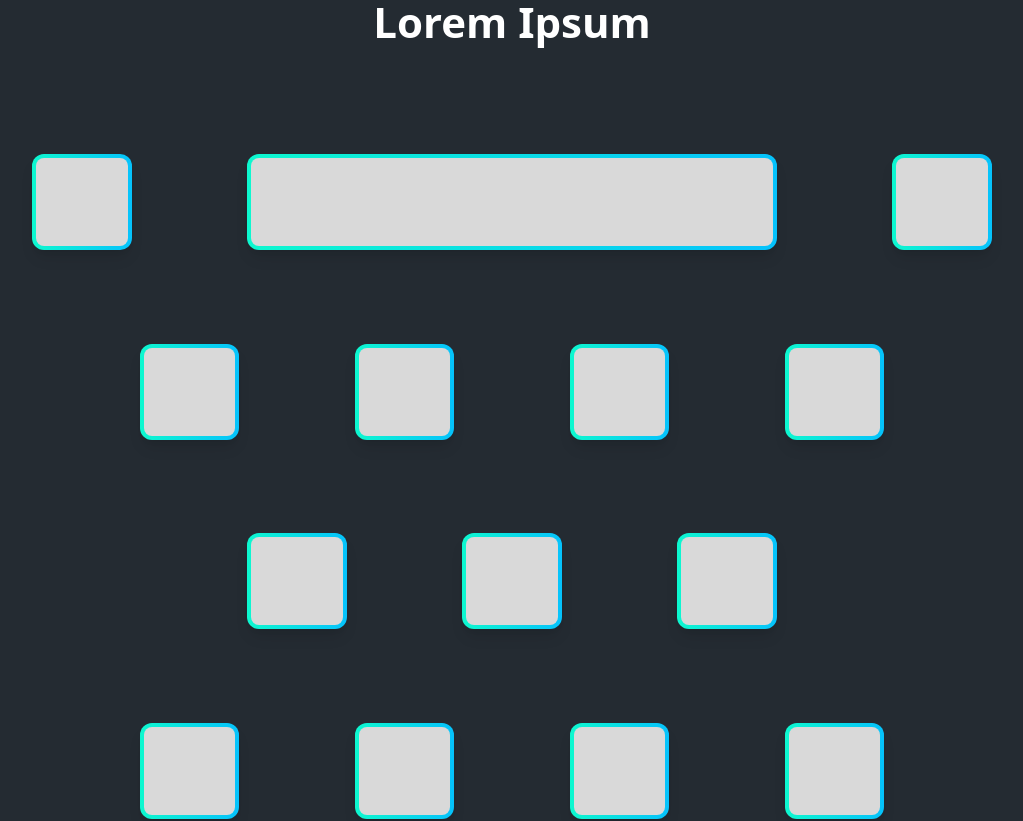
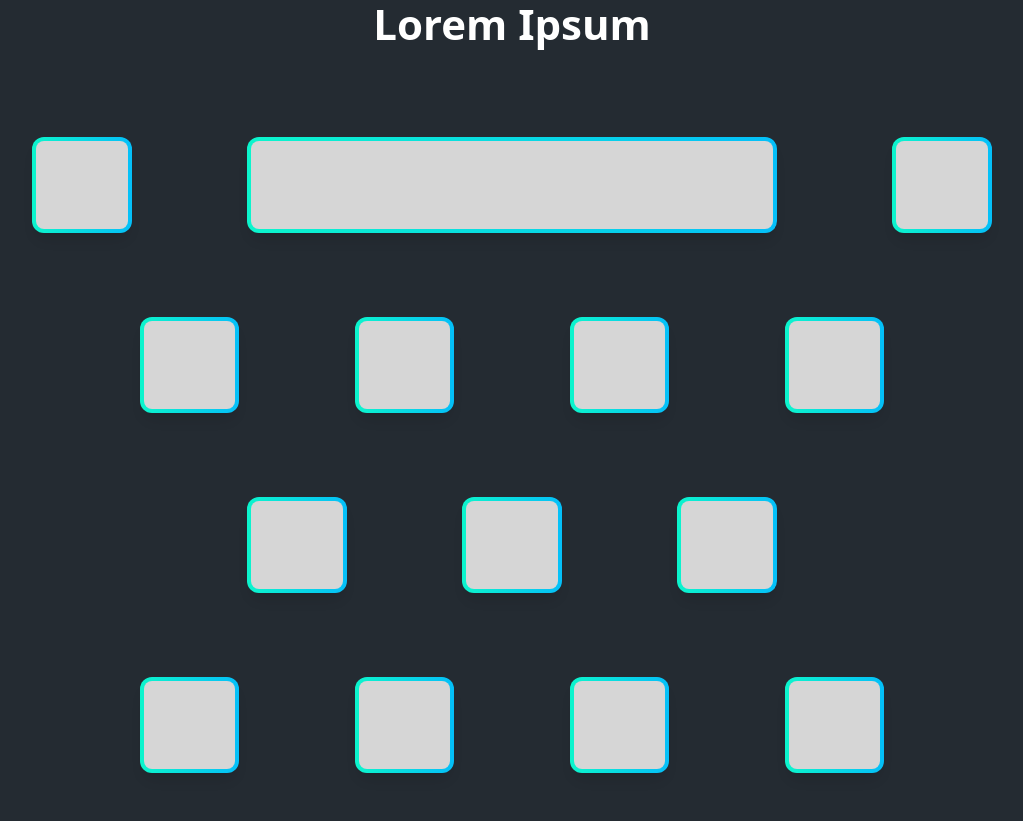
Before and after one commit to Harmerz/nescougm, a Next.js app: page / in a window 1280 px wide. Shown: the part 4480-5301 px from the top of the page, without its empty margins (128-1151 px from the left). Built offline with nearby package versions, Linux system fonts and the light colour scheme.

Commit message:
add homepage medpart

```diff
--- a/components/pages/homepage/Medpart.js
+++ b/components/pages/homepage/Medpart.js
@@ -1,4 +1,15 @@
+import 'aos/dist/aos.css'
+
+import AOS from 'aos'
+import { useEffect } from 'react'
+
 export function Medpart() {
+  useEffect(() => {
+    AOS.init({
+      once: false,
+      duration: 2000,
+    })
+  }, [])
   return (
     <div className="bg-bg-02 h-[150vh] sm:h-[170vh] w-full overflow-hidden">
       <div className="grid">
@@ -11,13 +22,24 @@ export function Medpart() {
         </div>
 
         <div className="grid h-[120vh] w-11/12 lg:w-10/12 xl:w-9/12 place-self-center">
-          <div className="flex justify-center self-center mb-4 sm:mb-16">
+          <div
+            data-aos="fade-in"
+            data-aos-duration="2000"
+            data-aos-delay="500"
+            className="flex justify-center self-center aos-init"
+          >
             <div className="text-[32px] sm:text-[42px] text-justify font-bold font-poppins leading-[43.15px] text-white ">
               Lorem Ipsum
             </div>
           </div>
 
-          <div className="grid grid-cols-9 gap-2 h-[12vh]">
+          <div
+            data-aos="fade-up"
+            data-aos-duration="2000"
+            data-aos-delay="1000"
+            className="h-[90vh] grid grid-rows-4 aos-init"
+          >
+            <div className="grid grid-cols-9 self-center gap-2 h-[12vh]">
               <div className="rounded-xl shadow-lg col-start-1 col-span-2 sm:col-span-1 bg-gradient-to-r p-[4px] from-[#0DF8CF] to-[#05C2FC]">
                 <div className="flex flex-col justify-between h-full bg-[#D9D9D9] text-black rounded-lg p-4" />
               </div>
@@ -31,7 +53,7 @@ export function Medpart() {
               </div>
             </div>
 
-          <div className="grid grid-cols-10 sm:grid-cols-9 gap-2 h-[12vh]">
+            <div className="grid grid-cols-10 self-center sm:grid-cols-9 gap-2 h-[12vh]">
               <div className="rounded-xl shadow-lg col-start-2 col-span-2 sm:col-start-2 sm:col-span-1 bg-gradient-to-r p-[4px] from-[#0DF8CF] to-[#05C2FC]">
                 <div className="flex flex-col justify-between h-full bg-[#D9D9D9] text-black rounded-lg p-4" />
               </div>
@@ -49,7 +71,7 @@ export function Medpart() {
               </div>
             </div>
 
-          <div className="grid grid-cols-10 sm:grid-cols-9 gap-2 h-[12vh]">
+            <div className="grid grid-cols-10 self-center sm:grid-cols-9 gap-2 h-[12vh]">
               <div className="rounded-xl shadow-lg col-start-2 col-span-2 sm:col-start-3 sm:col-span-1 bg-gradient-to-r p-[4px] from-[#0DF8CF] to-[#05C2FC]">
                 <div className="flex flex-col justify-between h-full bg-[#D9D9D9] text-black rounded-lg p-4" />
               </div>
@@ -63,7 +85,7 @@ export function Medpart() {
               </div>
             </div>
 
-          <div className="grid grid-cols-10 sm:grid-cols-9 gap-2 h-[12vh]">
+            <div className="grid grid-cols-10 self-center sm:grid-cols-9 gap-2 h-[12vh]">
               <div className="rounded-xl shadow-lg col-start-2 col-span-2 sm:col-start-2 sm:col-span-1 bg-gradient-to-r p-[4px] from-[#0DF8CF] to-[#05C2FC]">
                 <div className="flex flex-col justify-between h-full bg-[#D9D9D9] text-black rounded-lg p-4" />
               </div>
@@ -81,6 +103,7 @@ export function Medpart() {
               </div>
             </div>
           </div>
+        </div>
 
         <div className="flex justify-items-end self-end w-full">
           <img
```
Lines whose indentation alone changed are shown as unchanged.
